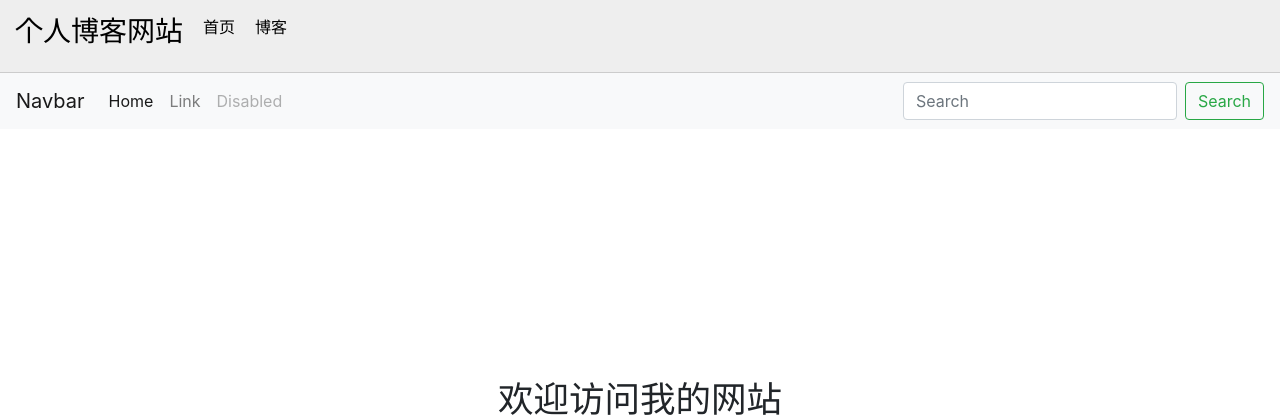
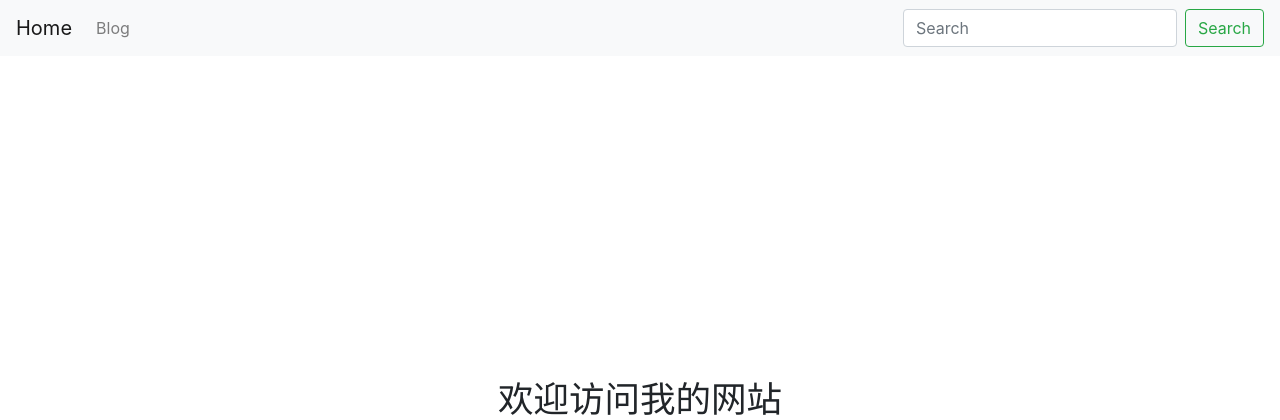
Before and after one commit to jzzf/Blog, a Django app: page / in a window 1280 px wide. Shown: the top 420 px of the page. Run offline with Django 3.2, Linux system fonts and the light colour scheme; some libraries are stand-ins or nearby versions.

Commit message:
second_2

```diff
--- a/templates/base.html
+++ b/templates/base.html
@@ -6,17 +6,35 @@
     <title>{% block title %}{% endblock %}</title>
     <link rel="stylesheet" href="{% static 'base.css' %}">
     <link rel="stylesheet" href="{% static 'bootstrap-4.2.1/css/bootstrap.min.css' %}">
+    <script src="https://code.jquery.com/jquery-3.3.1.slim.min.js"
+            integrity="sha384-q8i/X+965DzO0rT7abK41JStQIAqVgRVzpbzo5smXKp4YfRvH+8abtTE1Pi6jizo" crossorigin="anonymous"></script>
+    <script src="https://cdnjs.cloudflare.com/ajax/libs/popper.js/1.14.6/umd/popper.min.js"
+            integrity="sha384-wHAiFfRlMFy6i5SRaxvfOCifBUQy1xHdJ/yoi7FRNXMRBu5WHdZYu1hA6ZOblgut" crossorigin="anonymous"></script>
     <script type="text/javascript" src="{% static 'bootstrap-4.2.1/js/bootstrap.min.js' %}"></script>
     {% block header_extends %}{% endblock %}
 </head>
 <body>
-    <div class="nav">
-        <a class="logo" href="{% url 'home' %}">
-            <h3>个人博客网站</h3>
-        </a>
-    <a href="/">首页</a>
-    <a href="{% url 'blog_list' %}">博客</a>
+
+<nav class="navbar navbar-expand-lg navbar-light bg-light">
+    <a class="navbar-brand" href="{% url 'home' %}">Home</a>
+    <button class="navbar-toggler" type="button" data-toggle="collapse" data-target="#navbarTogglerDemo02"
+            aria-controls="navbarTogglerDemo02" aria-expanded="false" aria-label="Toggle navigation">
+        <span class="navbar-toggler-icon"></span>
+    </button>
+
+    <div class="collapse navbar-collapse" id="navbarTogglerDemo02">
+        <ul class="navbar-nav mr-auto mt-2 mt-lg-0">
+            <li class="nav-item">
+                <a class="nav-link" href="{% url 'blog_list' %}">Blog</a>
+            </li>
+        </ul>
+        <form class="form-inline my-2 my-lg-0">
+            <input class="form-control mr-sm-2" type="search" placeholder="Search">
+            <button class="btn btn-outline-success my-2 my-sm-0" type="submit">Search</button>
+        </form>
     </div>
+</nav>
+
     {% block content %}{% endblock %}
 
 
--- a/templates/home.html
+++ b/templates/home.html
@@ -12,29 +12,6 @@
 
 {% block content %}
     <h3 class="home-content">欢迎访问我的网站</h3>
-    <nav class="navbar navbar-expand-lg navbar-light bg-light">
-  <a class="navbar-brand" href="#">Navbar</a>
-  <button class="navbar-toggler" type="button" data-toggle="collapse" data-target="#navbarTogglerDemo02" aria-controls="navbarTogglerDemo02" aria-expanded="false" aria-label="Toggle navigation">
-    <span class="navbar-toggler-icon"></span>
-  </button>
 
-  <div class="collapse navbar-collapse" id="navbarTogglerDemo02">
-    <ul class="navbar-nav mr-auto mt-2 mt-lg-0">
-      <li class="nav-item active">
-        <a class="nav-link" href="#">Home <span class="sr-only">(current)</span></a>
-      </li>
-      <li class="nav-item">
-        <a class="nav-link" href="#">Link</a>
-      </li>
-      <li class="nav-item">
-        <a class="nav-link disabled" href="#" tabindex="-1" aria-disabled="true">Disabled</a>
-      </li>
-    </ul>
-    <form class="form-inline my-2 my-lg-0">
-      <input class="form-control mr-sm-2" type="search" placeholder="Search">
-      <button class="btn btn-outline-success my-2 my-sm-0" type="submit">Search</button>
-    </form>
-  </div>
-</nav>
 
 {% endblock %}
```
